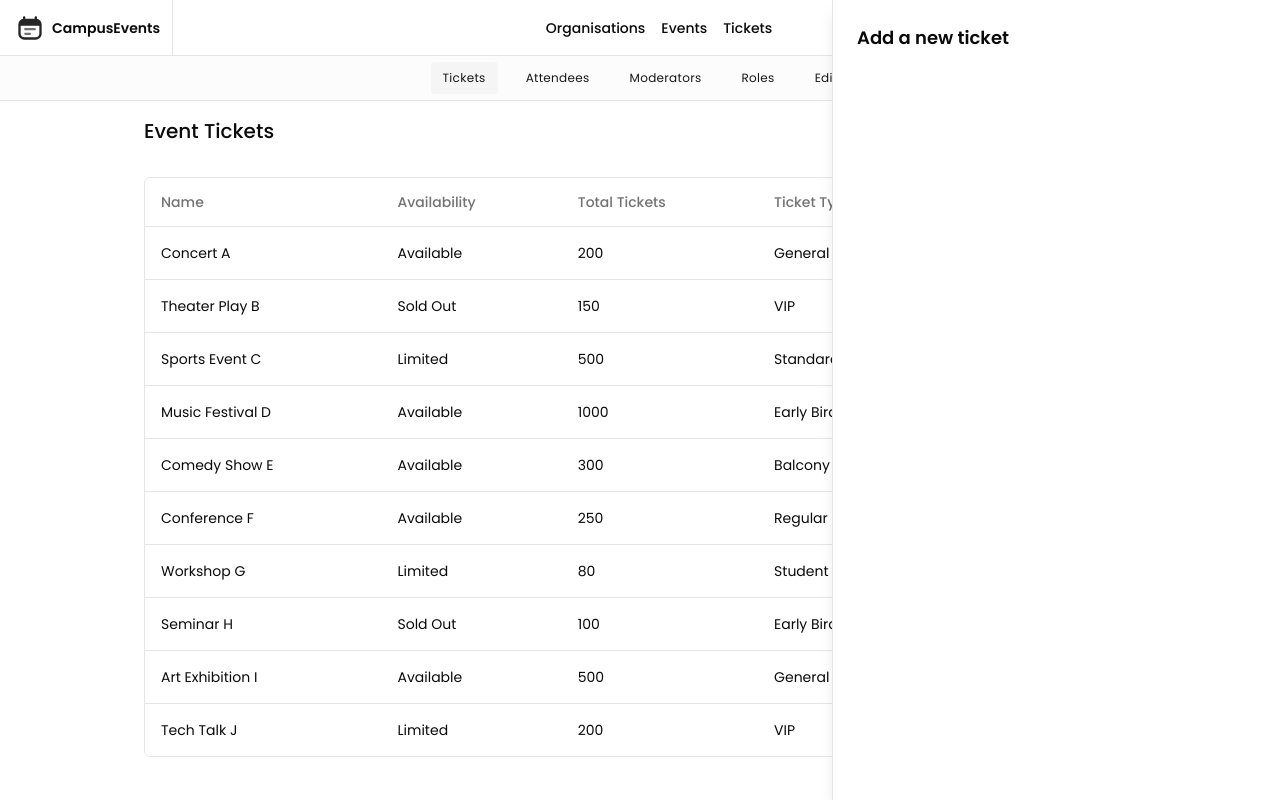
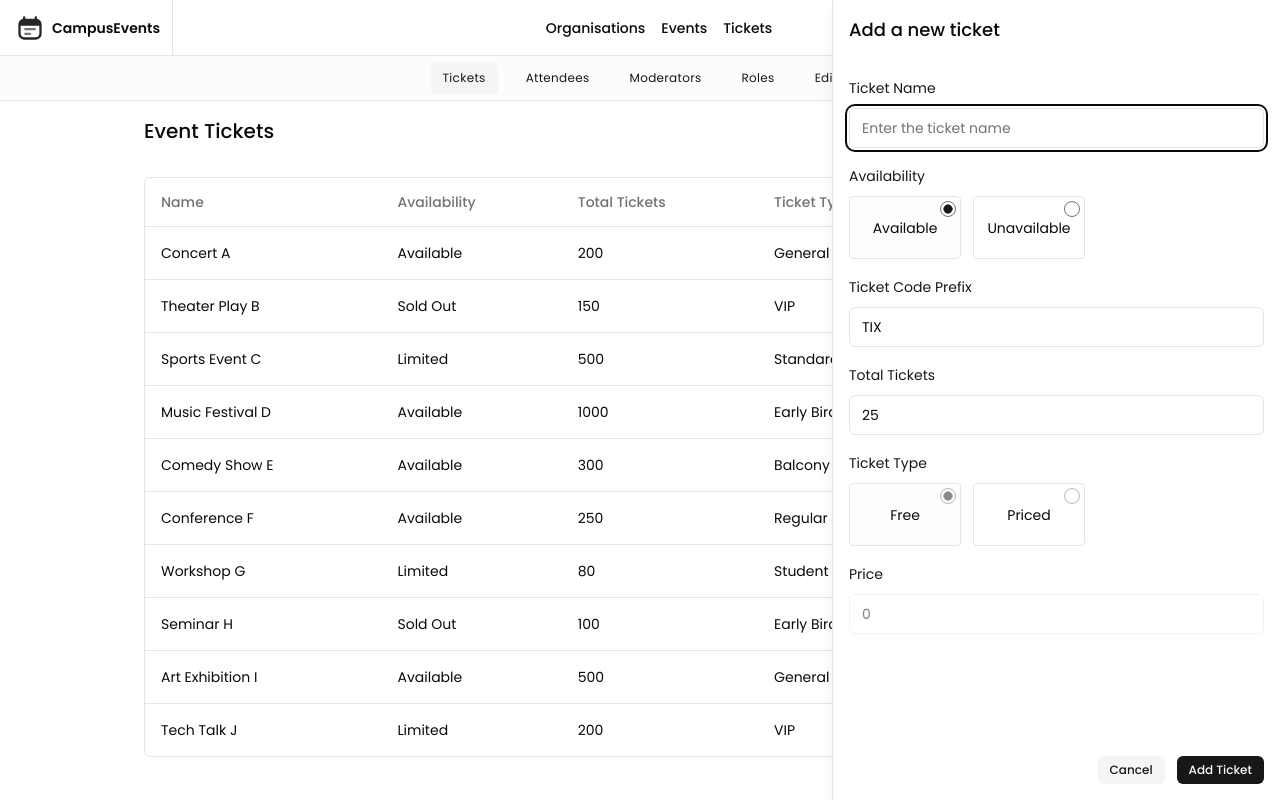
Before and after one commit to delmac-dev/event-management-app, a Next.js app: page /dashboard/events/1/tickets in a window 1280 px wide. Both pictures are taken after a click on the button "Add a ticket". Built offline with nearby package versions, Linux system fonts and the light colour scheme; grey boxes are pictures that could not be loaded.

Commit message:
made edits

```diff
--- a/app/dashboard/(form-handlers)/attendee-handler.tsx
+++ b/app/dashboard/(form-handlers)/attendee-handler.tsx
@@ -1,18 +1,20 @@
 "use client";
 
 import SheetFormWrapper from "@/components/common/sheet-form-wrapper";
+import HandleAttendeeForm from "@/components/forms/handle-attendee";
 import { Button } from "@/components/ui/button";
 import { useEffect, useState } from "react";
 
 type AttendeeHandlerProps = {
     isOpen: boolean,
     title: string,
-    description?: string
+    description?: string,
+    eventID: string
 }
 
 export default function AttendeeHandler(props: AttendeeHandlerProps){
     const [open, setOpen] = useState(false);
-    const { title, isOpen, description } = props;
+    const { title, isOpen, description, eventID } = props;
     const wrapperData = { open, setOpen, title, description};
 
     useEffect(() => {
@@ -23,7 +25,7 @@ export default function AttendeeHandler(props: AttendeeHandlerProps){
         <>
             <Button size="xs" onClick={() => setOpen(true)}>Add an attendee</Button>
             <SheetFormWrapper { ...wrapperData } className="">
-                <></>
+                <HandleAttendeeForm closeHandler={() => setOpen(false)} eventID={eventID} />
             </SheetFormWrapper>
         </>
     )
--- a/app/dashboard/(form-handlers)/ticket-handler.tsx
+++ b/app/dashboard/(form-handlers)/ticket-handler.tsx
@@ -1,18 +1,20 @@
 "use client";
 
 import SheetFormWrapper from "@/components/common/sheet-form-wrapper";
+import HandleTicketForm from "@/components/forms/handle-ticket";
 import { Button } from "@/components/ui/button";
 import { useEffect, useState } from "react";
 
 type TicketHandlerProps = {
     isOpen: boolean,
     title: string,
-    description?: string
+    description?: string,
+    eventID: string
 }
 
 export default function TicketHandler(props: TicketHandlerProps){
     const [open, setOpen] = useState(false);
-    const { title, isOpen, description } = props;
+    const { title, isOpen, description, eventID } = props;
     const wrapperData = { open, setOpen, title, description};
 
     useEffect(() => {
@@ -23,7 +25,7 @@ export default function TicketHandler(props: TicketHandlerProps){
         <>
             <Button size="xs" onClick={() => setOpen(true)}>Add a ticket</Button>
             <SheetFormWrapper { ...wrapperData } className="">
-                <></>
+                <HandleTicketForm eventID={eventID} closeHandler={()=> setOpen(false)} />
             </SheetFormWrapper>
         </>
     )
--- a/app/dashboard/events/[event_id]/attendees/page.tsx
+++ b/app/dashboard/events/[event_id]/attendees/page.tsx
@@ -83,7 +83,8 @@ export default async function EventAttendees({ params, searchParams }: QueryProp
   const isAttendeeFormOpen = searchParams.new as unknown as boolean;
   const attendeeHandlerData = {
     title: "Add a new attendee",
-    isOpen: isAttendeeFormOpen
+    isOpen: isAttendeeFormOpen,
+    eventID
   }
 
   return (
--- a/app/dashboard/events/[event_id]/tickets/page.tsx
+++ b/app/dashboard/events/[event_id]/tickets/page.tsx
@@ -83,7 +83,8 @@ export default async function EventTickets({ params, searchParams }: QueryProps)
   const isTicketFormOpen = searchParams.new as unknown as boolean;
   const ticketHandlerData = {
     title: "Add a new ticket",
-    isOpen: isTicketFormOpen
+    isOpen: isTicketFormOpen,
+    eventID
   }
 
   return (
--- a/components/common/sheet-form-wrapper.tsx
+++ b/components/common/sheet-form-wrapper.tsx
@@ -17,9 +17,10 @@ export default function SheetFormWrapper(props: SheetFormWrapperProps) {
     const { open, setOpen, title, description, className, children } = props;
     return (
         <Sheet open={open} onOpenChange={setOpen}>
-            <SheetContent className={cn("flex flex-col w-full sm:max-w-md", className)}>
-                <SheetHeader>
-                    <SheetTitle>{title}</SheetTitle>
+            <SheetOverlay className="bg-transparent backdrop-blur-none" />
+            <SheetContent className={cn("flex flex-col gap-0 w-full sm:max-w-md p-0 overflow-auto", className)}>
+                <SheetHeader className="sticky top-0 right-0 z-50 p-4 bg-background">
+                    <SheetTitle className="font-medium">{title}</SheetTitle>
                     {description && (<SheetDescription>{description}</SheetDescription>)}
                 </SheetHeader>
                 {children}
--- a/components/forms/handle-attendee.tsx
+++ b/components/forms/handle-attendee.tsx
@@ -4,9 +4,11 @@ import { toast } from "sonner";
 import { z } from "zod";
 import { Form } from "../ui/form";
 import { cn } from "@/lib/utils";
+import { RadioGroupInput, SelectInput, TextInput } from "../common/custom-form-fields";
+import { Button } from "../ui/button";
 
 const FormSchema = z.object({
-    user_id: z.string(),
+    user_id: z.string().nullable(),
     ticket_id: z.string(),
     full_name: z.string(),
     email: z.string(),
@@ -16,45 +18,58 @@ const FormSchema = z.object({
 
 export type HandleAttendee = z.infer<typeof FormSchema>;
 export type HandleAttendeeFormProps = {
-    variant: 'new' | 'modify',
-    event: any,
+    variant?: 'new' | 'modify',
+    closeHandler: ()=>void,
+    eventID: string,
     attendee?: any,
     className?: string
 }
 
-export default function HandleAttendeeForm({className}:HandleAttendeeFormProps) {
+export default function HandleAttendeeForm(props:HandleAttendeeFormProps) {
+    const { variant, closeHandler, eventID, attendee, className} = props;
     const form = useForm<HandleAttendee>({
         resolver: zodResolver(FormSchema),
         defaultValues: {
-            user_id: '',
+            user_id: null,
             ticket_id: '',
             full_name: '',
             email: '',
-            status: '',
-            payment_status: '',
+            status: 'registered',
+            payment_status: 'completed',
         }
     });
 
-    const {handleSubmit} = form;
+    const {handleSubmit, formState: { isSubmitting }} = form;
+    const statusOptions = ['registered', 'checked-in', 'cancelled', 'no-show'];
+    const paymentStatusOptions = ['pending', 'completed', 'failed'];
     // select all tickets where event.id and pass to select
+    const dummyTicketList = [
+        { label: "Early Bird A", value: "9897967-90878-85667-786868"},
+    ]
 
     function onSubmit(data: HandleAttendee) {
         toast.success("You submitted the following values:", {
           description: JSON.stringify(data, null, 2),
           position: "top-right"
         });
+
+        closeHandler();
     };
 
     return (
         <Form {...form}>
-            <form onSubmit={handleSubmit(onSubmit)} className={cn("w-full", className)}>
-                {/* user_id search select input */}
-                {/* ticket_id select input */}
-                {/* full_name string input */}
-                {/* email string input */}
-                {/* status select input */}
-                {/* payment_status select input */}
-                {/* submit button */}
+            <form onSubmit={handleSubmit(onSubmit)} className={cn("w-full flex-1 flex flex-col", className)}>
+                <div className="relative z-0 flex-1 space-y-4 overflow-auto p-4">
+                    <SelectInput name="ticket_id" label="Ticket" placeHolder="Select a category" list={dummyTicketList} />
+                    <TextInput name="full_name" label="Full Name" placeHolder="Enter the attendee's full name" />
+                    <TextInput name="email" label="Email" placeHolder="Enter the attendee's email" />
+                    <RadioGroupInput name="status" label="Ticket Type" disabled options={statusOptions.slice(0,2)} />
+                    <RadioGroupInput name="payment_status" label="Payment Status" disabled options={paymentStatusOptions.slice(0,2)} />
+                </div>
+                <div className="sticky bottom-0 right-0 z-50 w-full p-4 bg-background flex gap-3 justify-end">
+                    <Button size='xs' variant='secondary' type='button' disabled={isSubmitting} onClick={closeHandler}>Cancel</Button>
+                    <Button size='xs' disabled={isSubmitting}>Add Ticket</Button>
+                </div>
             </form>
         </Form>
     )
--- a/components/forms/handle-ticket.tsx
+++ b/components/forms/handle-ticket.tsx
@@ -4,6 +4,8 @@ import { toast } from "sonner";
 import { z } from "zod";
 import { Form } from "../ui/form";
 import { cn } from "@/lib/utils";
+import { NumberInput, RadioGroupInput, TextInput } from "../common/custom-form-fields";
+import { Button } from "../ui/button";
 
 const FormSchema = z.object({
     event_id: z.string(),
@@ -13,60 +15,65 @@ const FormSchema = z.object({
     total_tickets: z.string(),
     ticket_type: z.string(),
     price: z.string(),
-    is_active: z.string(),
-    wait_on: z.string()
+    is_active: z.boolean(),
 });
 
 export type HandleTicket = z.infer<typeof FormSchema>;
 export type HandleTicketFormProps = {
-    variant: 'new' | 'modify',
-    event: any,
+    variant?: 'new' | 'modify',
+    closeHandler: () => void,
+    eventID: string,
     ticket?: any,
     className?: string
 }
 
-export default function HandleTicketForm({variant='new', event, ticket, className}:HandleTicketFormProps) {
+export default function HandleTicketForm(props:HandleTicketFormProps) {
+    const {variant='new', eventID, ticket, className, closeHandler} = props;
     const form = useForm<HandleTicket>({
         resolver: zodResolver(FormSchema),
         defaultValues: {
-            event_id: event.id,
+            event_id: eventID,
             name: '',
-            availabilty: '',
-            ticket_code_prefix: '',
-            total_tickets: '',
-            ticket_type: '',
-            price: '',
-            is_active: '',
-            wait_on: ''
+            availabilty: 'available',
+            ticket_code_prefix: 'TIX',
+            total_tickets: '25',
+            ticket_type: 'free',
+            price: '0',
+            is_active: true,
         }
     });
 
-    const {handleSubmit} = form;
-
-    // fetch all tickets of this event.id
+    const {handleSubmit, formState: { isSubmitting }} = form;
+    const availabilityOptions = ["available", "unavailable"];
+    const ticketTypeOptions = ["free", "priced"];
 
     function onSubmit(data: HandleTicket) {
-        // get the event id from th event
         // get the ticket id from the ticket if variant is modify
         // check if the capacity is less than total_tickets and return an error
         toast.success("You submitted the following values:", {
           description: JSON.stringify(data, null, 2),
           position: "top-right"
-        })
+        });
+
+        closeHandler();
     };
 
     return (
         <Form {...form}>
-            <form onSubmit={handleSubmit(onSubmit)} className={cn("w-full", className)}>
-                {/* name input */}
-                {/* availability radio input of available or unavailable*/}
-                {/* ticket_code_prefix string input */}
-                {/* total_tickets number input */}
-                {/* ticket_type radio input of free or priced*/}
-                {/* price string input of type number */}
-                {/* is_active switch input */}
-                {/* wait_on select of all active tickets of this event */}
-                {/* submit button */}
+            <form onSubmit={handleSubmit(onSubmit)} className={cn("w-full flex-1 flex flex-col", className)}>
+                <div className="relative z-0 flex-1 space-y-4 overflow-auto p-4">
+                    <TextInput name="name" label="Ticket Name" placeHolder="Enter the ticket name" />
+                    <RadioGroupInput name="availabilty" label="Availability" options={availabilityOptions} />
+                    <TextInput name="ticket_code_prefix" label="Ticket Code Prefix" placeHolder="Enter ticket code prefix" />
+                    <NumberInput name="total_tickets" label="Total Tickets" placeHolder="25" />
+                    <RadioGroupInput name="ticket_type" label="Ticket Type" disabled options={ticketTypeOptions} />
+                    <NumberInput name="price" label="Price" placeHolder="25" disabled={form.getValues('ticket_type') === 'free'} />
+                    {/* is_active switch input */}
+                </div>
+                <div className="sticky bottom-0 right-0 z-50 w-full p-4 bg-background flex gap-3 justify-end">
+                    <Button size='xs' variant='secondary' type='button' disabled={isSubmitting} onClick={closeHandler}>Cancel</Button>
+                    <Button size='xs' disabled={isSubmitting}>Add Ticket</Button>
+                </div>
             </form>
         </Form>
     )
```
